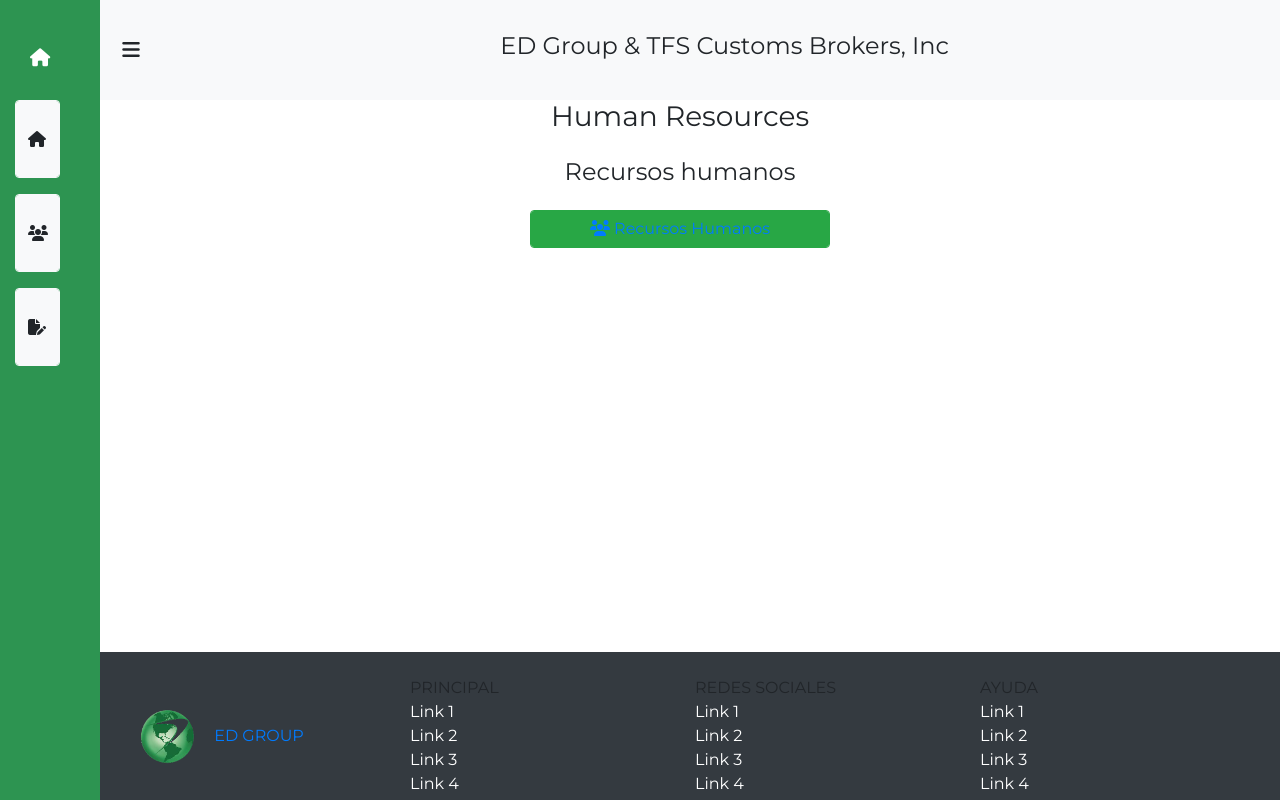
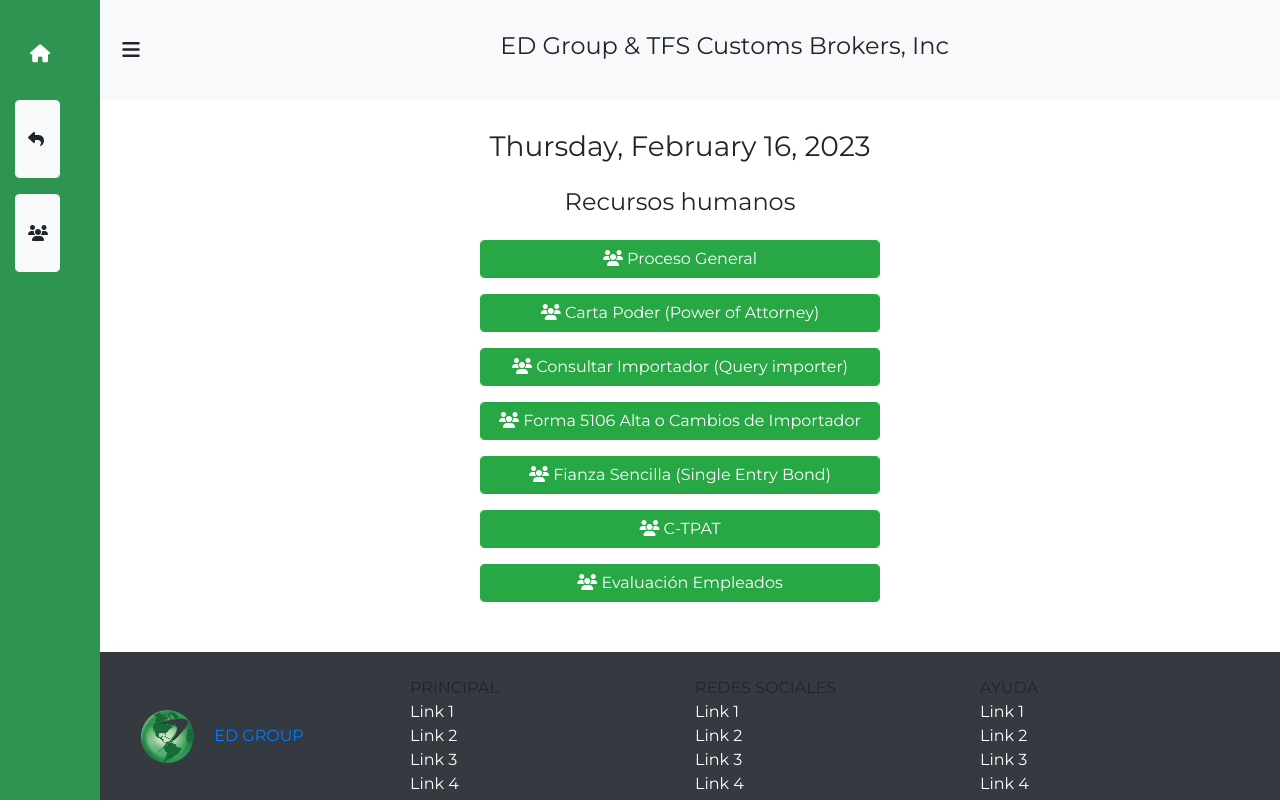
Before and after one commit to AngelSalazarRochaEDG/EvaluacionDeEmpleados, a PHP site: page /recursos_humanos in a window 1280 px wide. Run offline with PHP 8.4, Linux system fonts and the light colour scheme; some libraries are stand-ins or nearby versions.

Commit message:
Terminando edicion de menú

```diff
--- a/Controladores/title_controller.js
+++ b/Controladores/title_controller.js
@@ -1,29 +1,38 @@
-//Controladores de menu de titulo o menu lateral
 
-// Mostrar el contenido de la pagina principal con una funcion
-// que se ejecute al iniciar la pagina
+//Current day al cargar pagina
+function currentDay() {
+    var date = new Date();
+    var day = (new Intl.DateTimeFormat('en-US', {
+        weekday: 'long',
+        month: 'long',
+        day: '2-digit',
+        year: 'numeric',
 
+    }).format(date));
+
+    document.getElementById("currentDay").innerHTML = day;
+}
 
 
 //Al arranque mostrar home
-(function(){
-    //tiempo de espera
-    var wait = 500;
-    $.ajax({
-        //pagina por cargar
-        url: "Vistas/home_view.php",
-        beforeSend : function() {
-            //divider donde se cargará el contenido
-            $('#contenido').text('Cargando Inicio...');
-        },
-        success : function(data) {
-            setTimeout(function() {
-                $('#contenido').html(data);
-            }, wait
-            );
-        }
-    })
-})();
+// (function(){
+//     //tiempo de espera
+//     var wait = 500;
+//     $.ajax({
+//         //pagina por cargar
+//         url: "Vistas/home_view.php",
+//         beforeSend : function() {
+//             //divider donde se cargará el contenido
+//             $('#contenido').text('Cargando Inicio...');
+//         },
+//         success : function(data) {
+//             setTimeout(function() {
+//                 $('#contenido').html(data);
+//             }, wait
+//             );
+//         }
+//     })
+// })();
 
 // Vista de home de nuevo pero con boton
 function VerHomeTitle() {
--- a/Vistas/home_view1.php
+++ b/Vistas/home_view1.php
@@ -8,10 +8,10 @@
     <title>Evaluación de empleados</title>
 
     <link rel="stylesheet" href="https://maxcdn.bootstrapcdn.com/bootstrap/4.0.0/css/bootstrap.min.css" integrity="sha384-Gn5384xqQ1aoWXA+058RXPxPg6fy4IWvTNh0E263XmFcJlSAwiGgFAW/dAiS6JXm" crossorigin="anonymous">
-    <link rel="stylesheet" href="./css/home_stiles.css?15">
+    <link rel="stylesheet" href="./css/home_stiles.css?16022023">
 
     <script src="http://ajax.googleapis.com/ajax/libs/jquery/1/jquery.min.js"></script>
-    <!-- <script tipe="text/javascript" src="./Controladores/title_controller.js?14022023"></script> -->
+    <script tipe="text/javascript" src="./Controladores/title_controller.js?16022023"></script>
     <script src="https://kit.fontawesome.com/41bcea2ae3.js"></script>
 </head>
 <body id="body" onload="currentDay()">
@@ -30,76 +30,134 @@
                     <img src="./resources/logo nuevo.png" alt="Logo EDGroup" class="" >
                 </a> -->
                 <h4 class="col-8 col-sm-8 col-md-8 col-lg-8">ED Group & TFS Customs Brokers, Inc</h4>
-
-
         </nav>
     </div>
-
 
     <!-- Titulo de menu principal -->
     <div class="menu__side" id="menu_side">
         <div class="name__page">
-            <i class="fas fa-home" title="Inicio"></i>
-            <h4>ED Group</h4>
+            <a href="../">
+                <i class="fas fa-home " title="Inicio"></i>
+            </a>
+            <a href="../">
+                <h4 class="">ED Group</h4>
+            </a>
         </div>
 
         <!-- Opciones de menu -->
         <div class="options__menu container-fluid">
             <div class="form-group row">
-                <a class="btn btn-light form-control col-sm-12" href="../"><!--  selected -->
+                <a class="btn btn-light form-control col-sm-12" href="./"><!--  selected -->
                     <div class="option">
-                        <i class="fas fa-home" title="Inicio"></i>
-                        Inicio
+                        <i class="fa-solid fa-reply" title="Inicio"></i>
+                        Regresar
                     </div>
                 </a>
             </div>
 
             <div class="form-group row">
-                <button type="button" class="btn btn-light form-control col-sm-12">
-                    <a class="" href="recursos_humanos/evaluar">
+                <a class="btn btn-light form-control col-sm-12" href="">
                     <div class="option">
                         <i class="fa-solid fa-users" title="Evaluacion de empleados"></i>
                         Recursos Humanos
                     </div>
                 </a>
-                </button>
             </div>
 
-            <div class="form-group row">
-                <button type="button" class="btn btn-light form-control col-sm-12">
-                    <a class="">
-                        <div class="option">
-                            <i class="fa-solid fa-file-pen" title="Supervisor"></i>
-                            Otras Cosas
-                        </div>
-                    </a>
-                </button>
-            </div>
         </div>
     </div>
 
     <!-- Contenedor principal -->
     <main>
-        <div class="container col-10 col-sm-7 col-md-4 col-lg-3" id="contenido">
+        <div class="container col-12 col-sm-10 col-md-9 col-lg-4" id="contenido">
+
             <div class="form-group row justify-content-center">
-                <h3>Human Resources</h3>
+                <h3>
+                    <span id="currentDay"></span>
+                </h3>
             </div>
 
             <div class="form-group row justify-content-center">
                 <h4>Recursos humanos</h3>
             </div>
+
             <div class="options__home">
                 <div class="form-group row justify-content-md-center">
-                    <button type="button" class="btn btn-success form-control">
-                        <a class="" href="recursos_humanos/evaluar">
+                    <a class="btn btn-success form-control" href="recursos_humanos/evaluar">
                         <div class="option">
                             <i class="fa-solid fa-users" title="Evaluacion de empleados" ></i>
-                                Recursos Humanos
+                            Proceso General
                         </div>
                     </a>
-                    </button>
                 </div>
             </div>
+
+            <div class="options__home">
+                <div class="form-group row justify-content-md-center">
+                    <a class="btn btn-success form-control" href="recursos_humanos/evaluar">
+                        <div class="option">
+                            <i class="fa-solid fa-users" title="Evaluacion de empleados" ></i>
+                            Carta Poder (Power of Attorney)
+                        </div>
+                    </a>
+                </div>
+            </div>
+
+            <div class="options__home">
+                <div class="form-group row justify-content-md-center">
+                    <a class="btn btn-success form-control" href="recursos_humanos/evaluar">
+                        <div class="option">
+                            <i class="fa-solid fa-users" title="Evaluacion de empleados" ></i>
+                            Consultar Importador (Query importer)
+                        </div>
+                    </a>
+                </div>
+            </div>
+
+            <div class="options__home">
+                <div class="form-group row justify-content-md-center">
+                    <a class="btn btn-success form-control" href="recursos_humanos/evaluar">
+                        <div class="option">
+                            <i class="fa-solid fa-users" title="Evaluacion de empleados" ></i>
+                            Forma 5106 Alta o Cambios de Importador
+                        </div>
+                    </a>
+                </div>
+            </div>
+
+            <div class="options__home">
+                <div class="form-group row justify-content-md-center">
+                    <a class="btn btn-success form-control" href="recursos_humanos/evaluar">
+                        <div class="option">
+                            <i class="fa-solid fa-users" title="Evaluacion de empleados" ></i>
+                            Fianza Sencilla (Single Entry Bond)
+                        </div>
+                    </a>
+                </div>
+            </div>
+
+            <div class="options__home">
+                <div class="form-group row justify-content-md-center">
+                    <a class="btn btn-success form-control" href="recursos_humanos/evaluar">
+                        <div class="option">
+                            <i class="fa-solid fa-users" title="Evaluacion de empleados" ></i>
+                            C-TPAT
+                        </div>
+                    </a>
+                </div>
+            </div>
+
+            <div class="options__home">
+                <div class="form-group row justify-content-md-center">
+                    <a class="btn btn-success form-control" href="recursos_humanos/evaluar">
+                        <div class="option">
+                            <i class="fa-solid fa-users" title="Evaluacion de empleados" ></i>
+                            Evaluación Empleados
+                        </div>
+                    </a>
+                </div>
+            </div>
+
         </div>
     </main>
 
--- a/css/home_stiles.css
+++ b/css/home_stiles.css
@@ -102,11 +102,14 @@
 
 .name__page h4 {
     min-width: 200px;
+    color: #fff;
 }
 
 .name__page i{
-    width: 80px;
-    margin-right: 30px;
+    width: 60px;
+    height: 30px;
+    margin-right: 0px;
+    color: #fff;
 }
 
 .options__menu{
@@ -136,7 +139,7 @@
 
 .options__menu .option i{
     width: 20px;
-    margin-right: 30px;
+    margin-right: 50px;
     cursor: pointer;
 }
 
@@ -180,3 +183,12 @@
         left: -80px;
     }
 }
+
+
+#home {
+    background-color: transparent;
+}
+
+#contenido {
+    margin-top: 30px;
+}
```
Also changed, not shown: Vistas/evaluacion_view.php (+8 -4 lines), Vistas/evaluaciones_view.php (added, +141 -0 lines), Vistas/supervisor_view.php (+4 -4 lines), .htaccess. Lines whose indentation alone changed are shown as unchanged.
